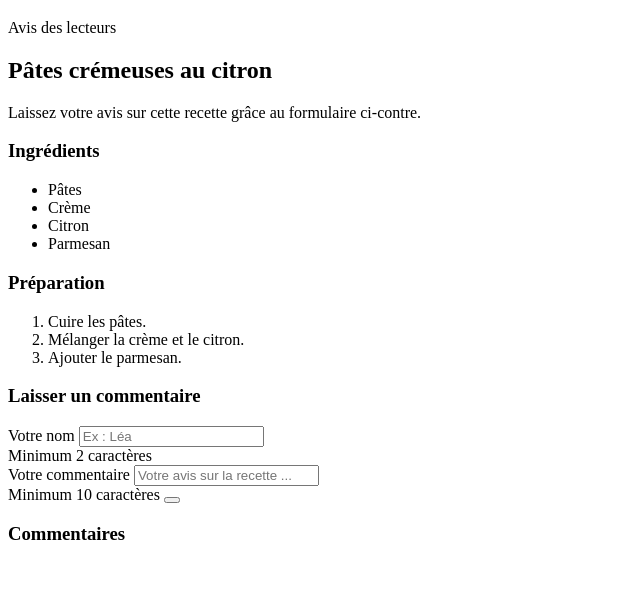
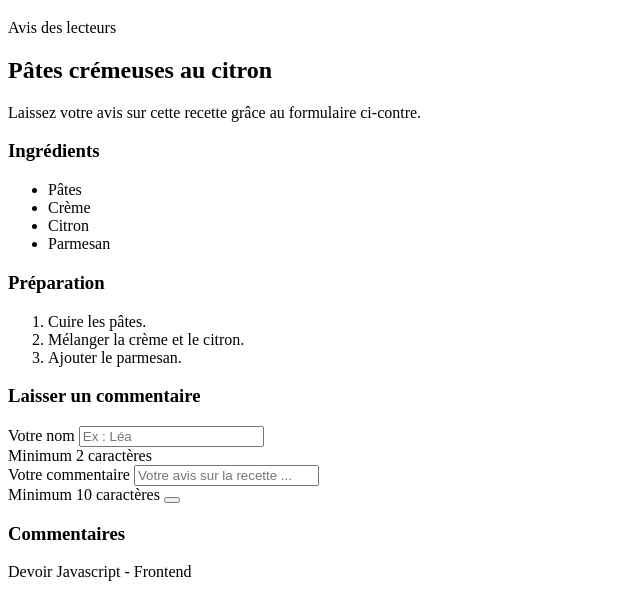
Before and after one commit to baijou974-cyber/Baijou_Judicael_Devoir_4, a plain HTML site: page index.html in a window 1280 px wide. Shown: the part 91-706 px from the top of the page, without its empty margins (0-640 px from the left). Drawn offline with Linux system fonts and the light colour scheme.

Commit message:
Structure du footer

```diff
--- a/index.html
+++ b/index.html
@@ -55,5 +55,8 @@
             </div>
         </section>
     </main>
+    <footer>
+        <span>Devoir Javascript - Frontend</span>
+    </footer>
 </body>
 </html>
```
